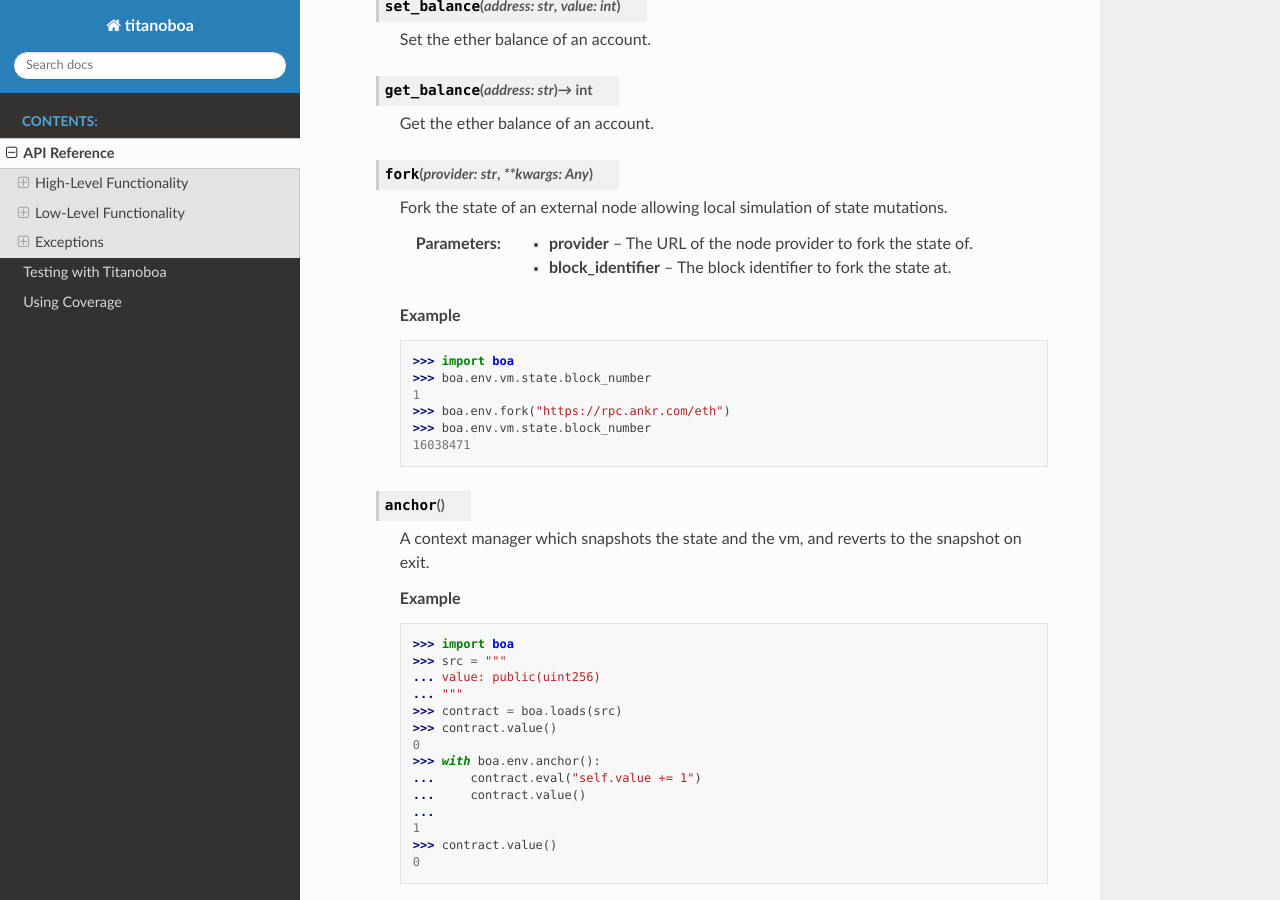
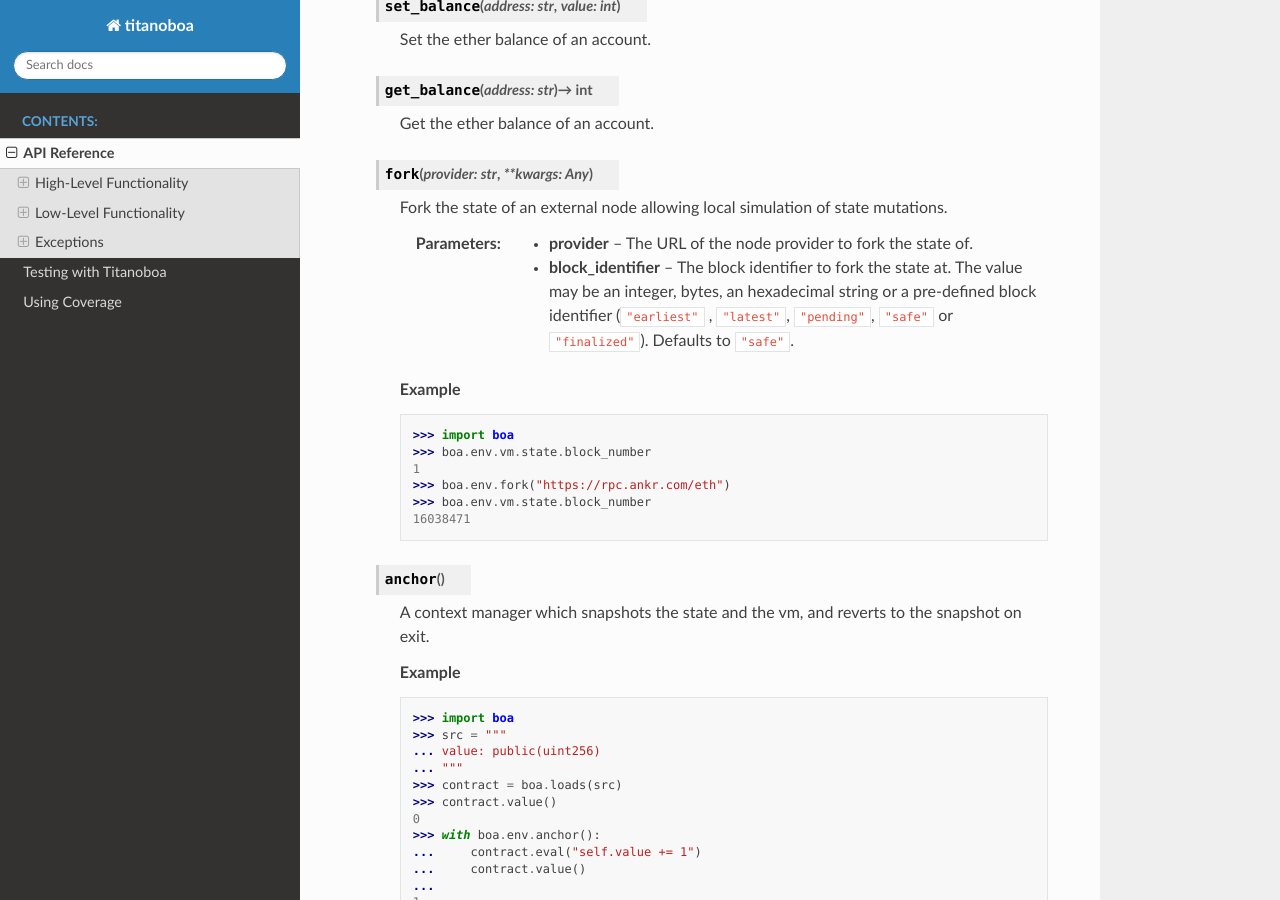
Before and after one commit to vyperlang/titanoboa, a Sphinx documentation site: the page built from docs/source/api.rst, in a window 1280 px wide and 900 px high, scrolled down 8375 px. Built offline with Sphinx 7.4.7 and the Read the Docs theme 2.0.0, drawn with Linux system fonts in a browser that asks for light colours.

Commit message:
Update docs

```diff
--- a/docs/source/api.rst
+++ b/docs/source/api.rst
@@ -445,7 +445,7 @@
         Fork the state of an external node allowing local simulation of state mutations.
 
         :param provider: The URL of the node provider to fork the state of.
-        :param block_identifier: The block identifier to fork the state at.
+        :param block_identifier: The block identifier to fork the state at. The value may be an integer, bytes, an hexadecimal string or a pre-defined block identifier (``"earliest"`` , ``"latest"``, ``"pending"``, ``"safe"`` or ``"finalized"``). Defaults to ``"safe"``.
 
         .. rubric:: Example
 
```
